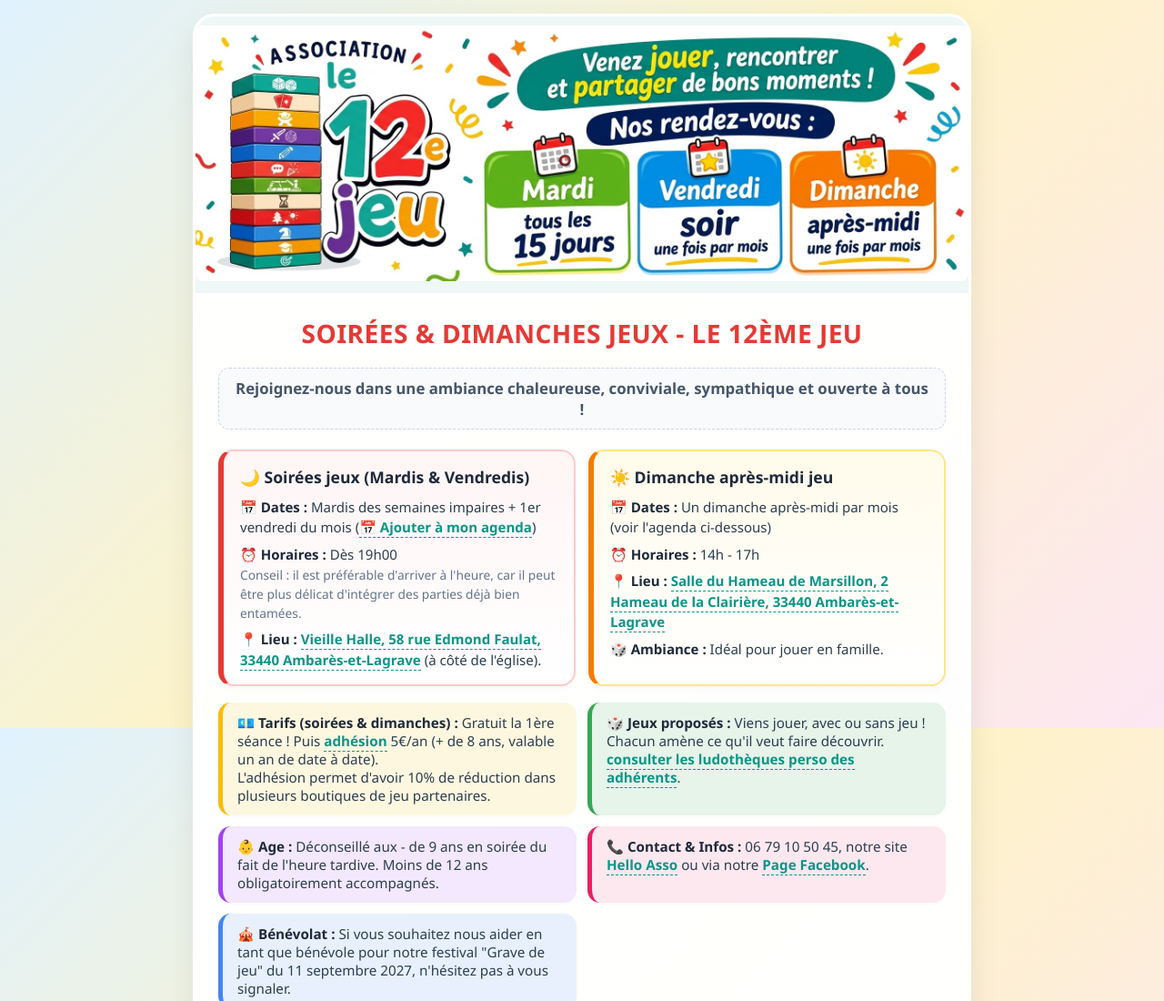
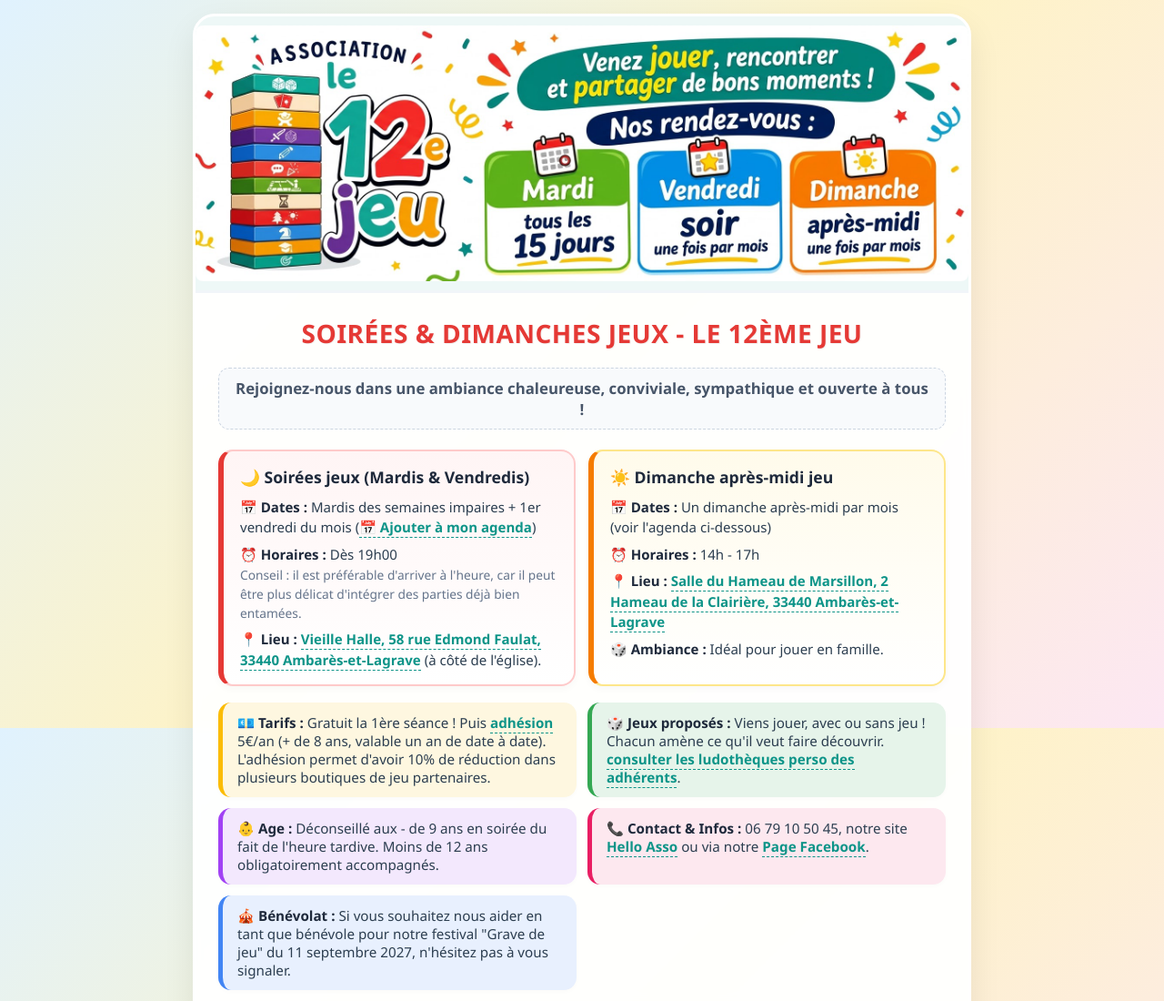
Before and after one commit to le12emejeu/association, a plain HTML site: page index.html in a window 1280 px wide. Shown: the top 1100 px of the page at 91% size. Drawn offline with nearby package versions, Linux system fonts and the light colour scheme; a script that the page names is missing.

Commit message:
Update index.html

```diff
--- a/index.html
+++ b/index.html
@@ -686,7 +686,7 @@
 
             <div class="specs-grid">
                 <div class="spec-item bg-amber">
-                    💶 <strong>Tarifs (soirées &amp; dimanches) :</strong> Gratuit la 1ère séance ! Puis <a href="https://www.helloasso.com/associations/le-douzieme-jeu" target="_blank" rel="noopener noreferrer">adhésion</a> 5€/an (+ de 8 ans, valable un an de date à date).<br/>L'adhésion permet d'avoir 10% de réduction dans plusieurs boutiques de jeu partenaires.
+                    💶 <strong>Tarifs :</strong> Gratuit la 1ère séance ! Puis <a href="https://www.helloasso.com/associations/le-douzieme-jeu" target="_blank" rel="noopener noreferrer">adhésion</a> 5€/an (+ de 8 ans, valable un an de date à date).<br/>L'adhésion permet d'avoir 10% de réduction dans plusieurs boutiques de jeu partenaires.
                 </div>
                 <div class="spec-item bg-mint">
                     🎲 <strong>Jeux proposés :</strong> Viens jouer, avec ou sans jeu ! Chacun amène ce qu'il veut faire découvrir.<br/><a href="https://www.myludo.fr/#!/profil/claude-69807/friends" target="_blank" rel="noopener noreferrer">consulter les ludothèques perso des adhérents</a>.
```
